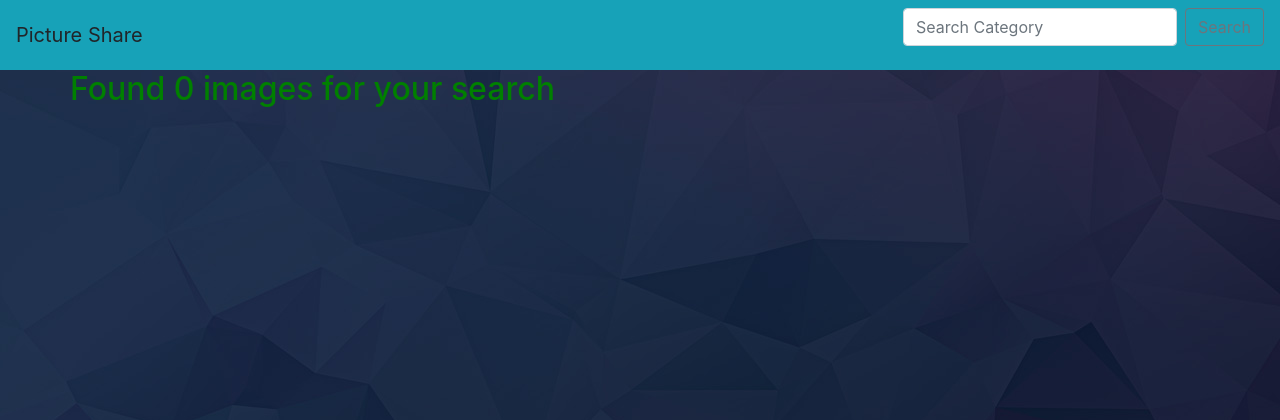
After one commit to Owiti-Charles/Picture-Globe, a Django app: template pictures/templates/pictures/search_results.html in a window 1280 px wide. The commit adds this page. Shown: the top 420 px of the page. Run offline with Django 3.2, Linux system fonts and the light colour scheme; the template is opened without the code that fills it, so the values that code supplies are empty; some libraries are stand-ins or nearby versions.

Commit message:
Add search views function to allow a user to search images based on categories

```diff
--- a/pictures/models.py
+++ b/pictures/models.py
@@ -36,6 +36,11 @@ class Image(models.Model):
     category = models.ForeignKey(Category)
     location = models.ForeignKey(Location)
 
+    @classmethod
+    def search_by_category(cls, search_term):
+        images = cls.objects.filter(category__name__icontains=search_term)
+        return images
+
     def __str__(self):
         return self.name
 
--- a/pictures/templates/navbar.html
+++ b/pictures/templates/navbar.html
@@ -1,7 +1,7 @@
 <nav class="navbar navbar-light bg-info justify-content-between">
   <a class="navbar-brand">Picture Share</a>
-  <form class="form-inline">
-    <input class="form-control mr-sm-2" type="search" placeholder="Search" aria-label="Search">
+  <form class="form-inline" action="/search" role="search">
+    <input class="form-control mr-sm-2" type="search" placeholder="Search Category" name="imagesearch" aria-label="Search">
     <button class="btn btn-outline-secondary my-2 my-sm-0" type="submit">Search</button>
   </form>
 </nav>
--- /dev/null
+++ b/pictures/templates/pictures/results.html
@@ -0,0 +1 @@
+<h1>hello</h1>
--- /dev/null
+++ b/pictures/templates/pictures/search_results.html
@@ -0,0 +1,27 @@
+{% extends 'layouts.html' %}
+{% block content %}
+<div class="container">
+
+    <div class="row">
+        {% if images %}
+        <h2>Found {{ images|length }} images in this '{{message}}' category</h2>
+        {% else %}
+        <h2> Found 0 images for your search {{message}}</h2>
+        {% endif %}
+
+    </div>
+
+    <div class="row">
+
+        {% if images %}
+        <div class="card-columns">
+            {% for image in images %}
+                <div class="card">
+                    <img src="{{image.image.url}}" alt="{{image.name}}" class="card-img">
+                </div>
+            {% endfor %}
+        </div>
+        {% endif %}
+    </div>
+</div>
+{% endblock %}
--- a/pictures/urls.py
+++ b/pictures/urls.py
@@ -7,6 +7,7 @@ app_name = 'pictures'
 
 urlpatterns = [
     url(r'^$', views.index, name='index'),
+    url(r'^search/', views.search_results, name='search'),
 ]
 if settings.DEBUG:
-    urlpatterns += static(settings.MEDIA_URL, document_root = settings.MEDIA_ROOT)
+    urlpatterns += static(settings.MEDIA_URL, document_root=settings.MEDIA_ROOT)
--- a/static/css/styles.css
+++ b/static/css/styles.css
@@ -7,7 +7,8 @@ background-image:url(/static/images/bg.jpeg)
 }
 
 .modalcard{
-background-color:rgba(0,0,0,0.9);
+background-color:rgba(10,10,10,0.9);
 color:white;
 padding:3%;
+border:none;
 }
```
Also changed, not shown: pictures/views.py (+10 -1 lines).
